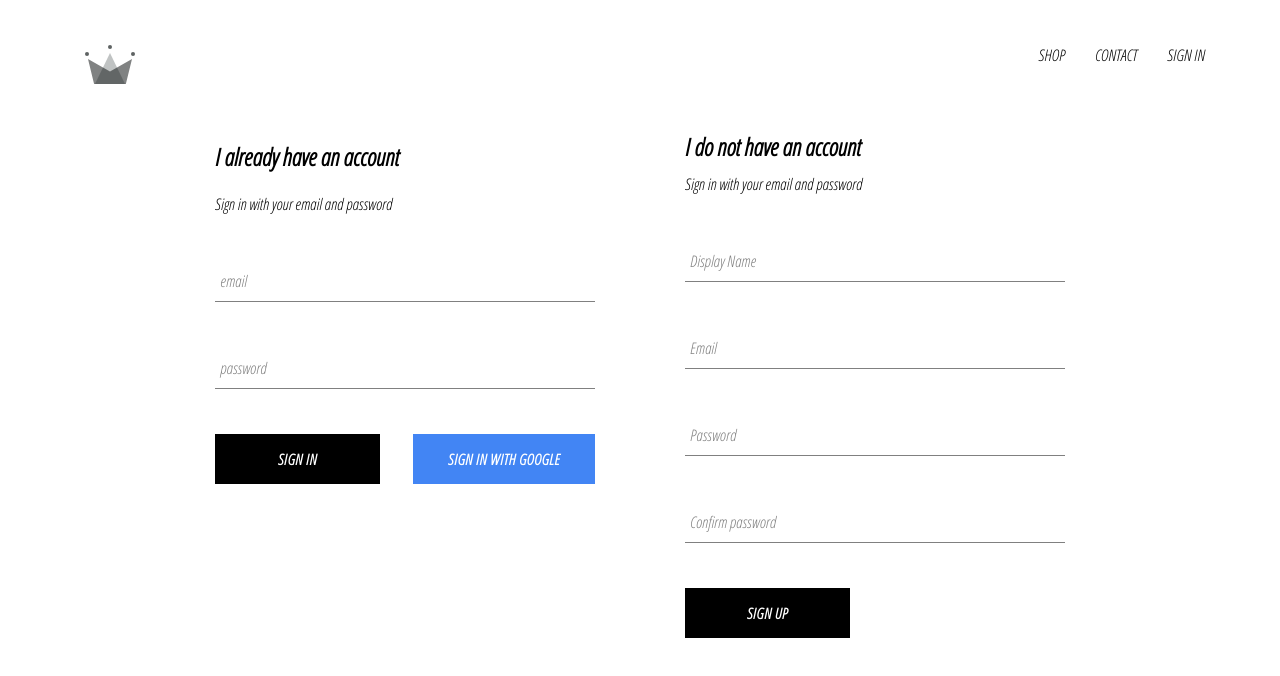
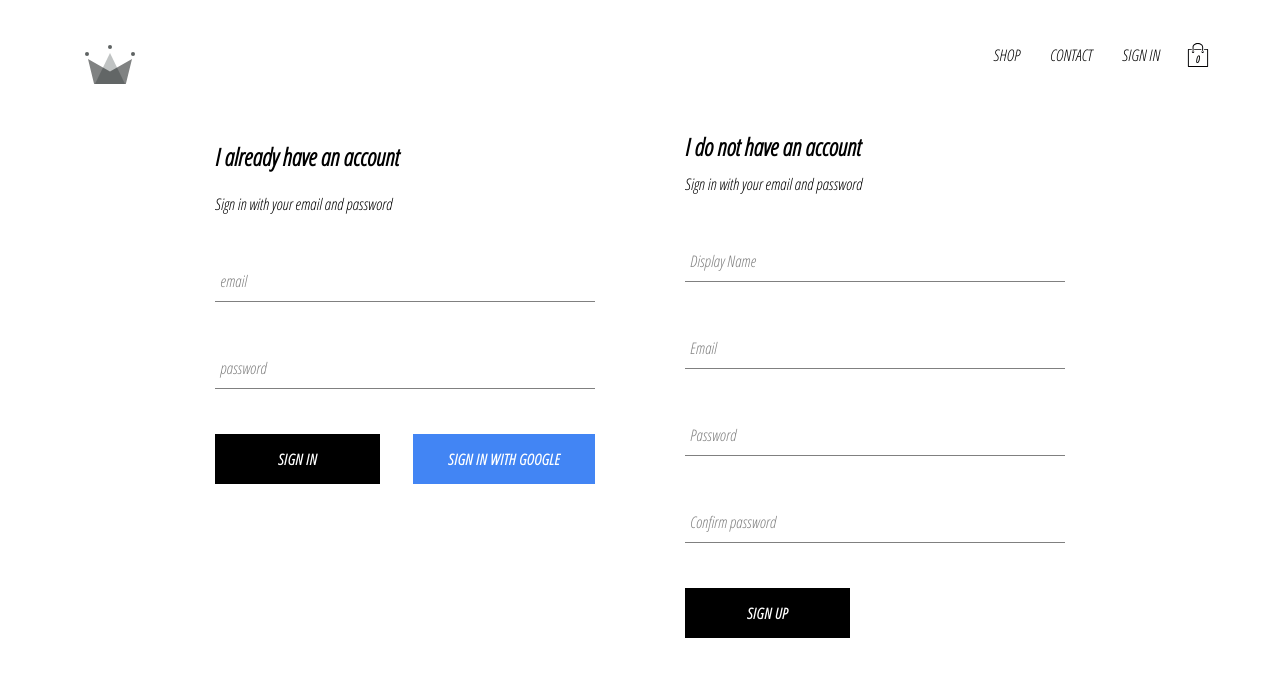
Before and after one commit to boby-g/crwn-clothing, a React (Create React App) app: page /signin in a window 1280 px wide. Shown: the top 676 px of the page. Built offline with nearby package versions, Linux system fonts and the light colour scheme; no server answers.

Commit message:
added cartIcon and cartDropdown components to our application, also implemented cart reducer

```diff
--- /dev/null
+++ b/src/components/cart-dropdown/cart-dropdown.component.jsx
@@ -0,0 +1,15 @@
+import React from 'react';
+
+import CustomButton from '../custom-button/custom-button.component';
+
+import './cart-dropdown.styles.scss';
+
+const CartDropdown=()=>(
+    <div className='cart-dropdown'>
+    <div className='cart-items'/>
+    <CustomButton>GO TO CHECKOUT</CustomButton>
+
+    </div>
+);
+
+export default CartDropdown;
--- /dev/null
+++ b/src/components/cart-dropdown/cart-dropdown.styles.scss
@@ -0,0 +1,24 @@
+.cart-dropdown {
+    position: absolute;
+    width: 240px;
+    height: 340px;
+    display: flex;
+    flex-direction: column;
+    padding: 20px;
+    border: 1px solid black;
+    background-color: white;
+    top: 90px;
+    right: 40px;
+    z-index: 5;
+
+    .cart-items {
+      height: 240px;
+      display: flex;
+      flex-direction: column;
+      overflow: scroll;
+    }
+
+    button {
+      margin-top: auto;
+    }
+  }
--- /dev/null
+++ b/src/components/cart-icon/cart-icon.component.jsx
@@ -0,0 +1,20 @@
+import React from 'react';
+import {toggleCartHidden} from '../../redux/cart/cart.actions';
+import {ReactComponent as ShoppingIcon} from '../../assets/shopping-bag.svg';
+import {connect} from 'react-redux';
+
+import './cart-icon.styles.scss';
+
+const CartIcon=({toggleCartHidden})=>(
+    <div className='cart-icon' onClick={toggleCartHidden}>
+    <ShoppingIcon className='shopping-icon'/>
+    <span className='item-count'>0</span>
+
+    </div>
+);
+
+const mapDispatchToProps=dispatch=>({
+    toggleCartHidden:()=>dispatch(toggleCartHidden())
+})
+
+export default connect(null,mapDispatchToProps)(CartIcon);
--- /dev/null
+++ b/src/components/cart-icon/cart-icon.styles.scss
@@ -0,0 +1,21 @@
+.cart-icon {
+    width: 45px;
+    height: 45px;
+    position: relative;
+    display: flex;
+    align-items: center;
+    justify-content: center;
+    cursor: pointer;
+
+    .shopping-icon {
+      width: 24px;
+      height: 24px;
+    }
+
+    .item-count {
+      position: absolute;
+      font-size: 10px;
+      font-weight: bold;
+      bottom: 12px;
+    }
+  }
--- a/src/components/header/header.component.jsx
+++ b/src/components/header/header.component.jsx
@@ -4,10 +4,13 @@
 
 import {ReactComponent as Logo} from '../../assets/crown.svg'
 import {auth} from '../../firebase/firebase.utils'
+import CartIcon from '../cart-icon/cart-icon.component'
+import CardDropdown from '../../components/cart-dropdown/cart-dropdown.component'
 
 import './header.styles.scss';
+import CartDropdown from '../../components/cart-dropdown/cart-dropdown.component';
 
-const Header=({currentUser})=>(
+const Header=({currentUser,hidden})=>(
 
 <div className='header'>
 <Link className='logo-container' to="/">
@@ -31,14 +34,19 @@
     )
 
     }
+   <CartIcon/>
+</div>
+{
+    hidden ? null:<CartDropdown/>
+}
 
-</div>
 </div>
 
 )
 
-const mapStateToProps=(state)=>({
-    currentUser:state.user.currentUser
+const mapStateToProps=({user:{currentUser}, cart:{hidden}})=>({
+    currentUser,
+    hidden
 })
 
 export default connect(mapStateToProps)(Header);
--- /dev/null
+++ b/src/redux/cart/cart.actions.js
@@ -0,0 +1,5 @@
+import {CartActionTypes} from './cart.types'
+
+export const toggleCartHidden=()=>({
+    type:CartActionTypes.TOOGLE_CART_HIDDEN
+});
--- /dev/null
+++ b/src/redux/cart/cart.reducer.js
@@ -0,0 +1,19 @@
+import {CartActionTypes} from './cart.types';
+
+
+const INITIAL_STATE={
+    hidden: true
+};
+
+const cartReducer=(state=INITIAL_STATE,action)=>{
+    switch(action.type){
+        case CartActionTypes.TOOGLE_CART_HIDDEN:
+            return{
+                ...state,
+                hidden:!state.hidden
+            }
+            default:
+                return state;
+    }
+};
+export default cartReducer;
--- /dev/null
+++ b/src/redux/cart/cart.types.js
@@ -0,0 +1,4 @@
+
+export const CartActionTypes={
+    TOOGLE_CART_HIDDEN:'TOOGLE_CART_HIDDEN'
+}
--- a/src/redux/root-reducer.js
+++ b/src/redux/root-reducer.js
@@ -1,7 +1,9 @@
 import {combineReducers} from 'redux';
 
 import userReducer from './user/user.reducer';
+import cartReducer from './cart/cart.reducer';
 
 export default combineReducers({
-    user:userReducer
+    user:userReducer,
+    cart:cartReducer
 });
```
Also changed, not shown: src/assets/shopping-bag.svg (added).
